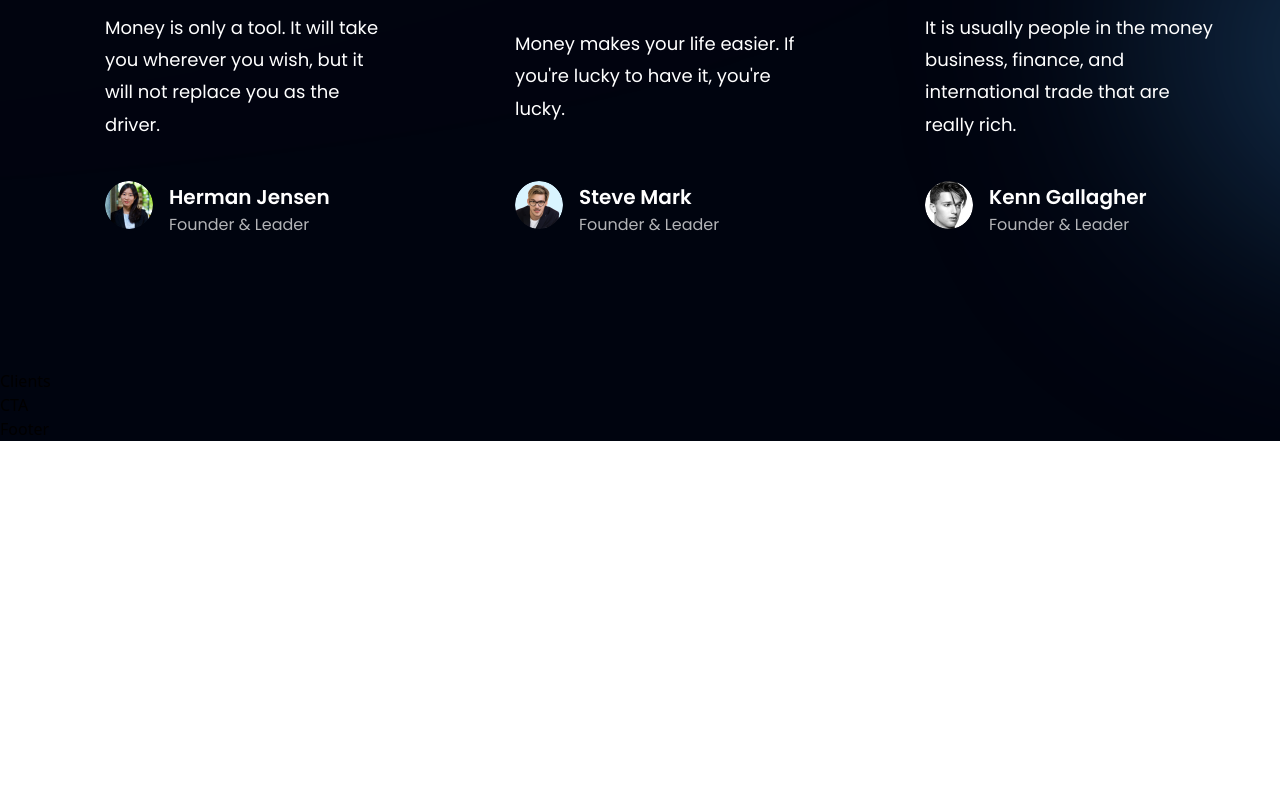
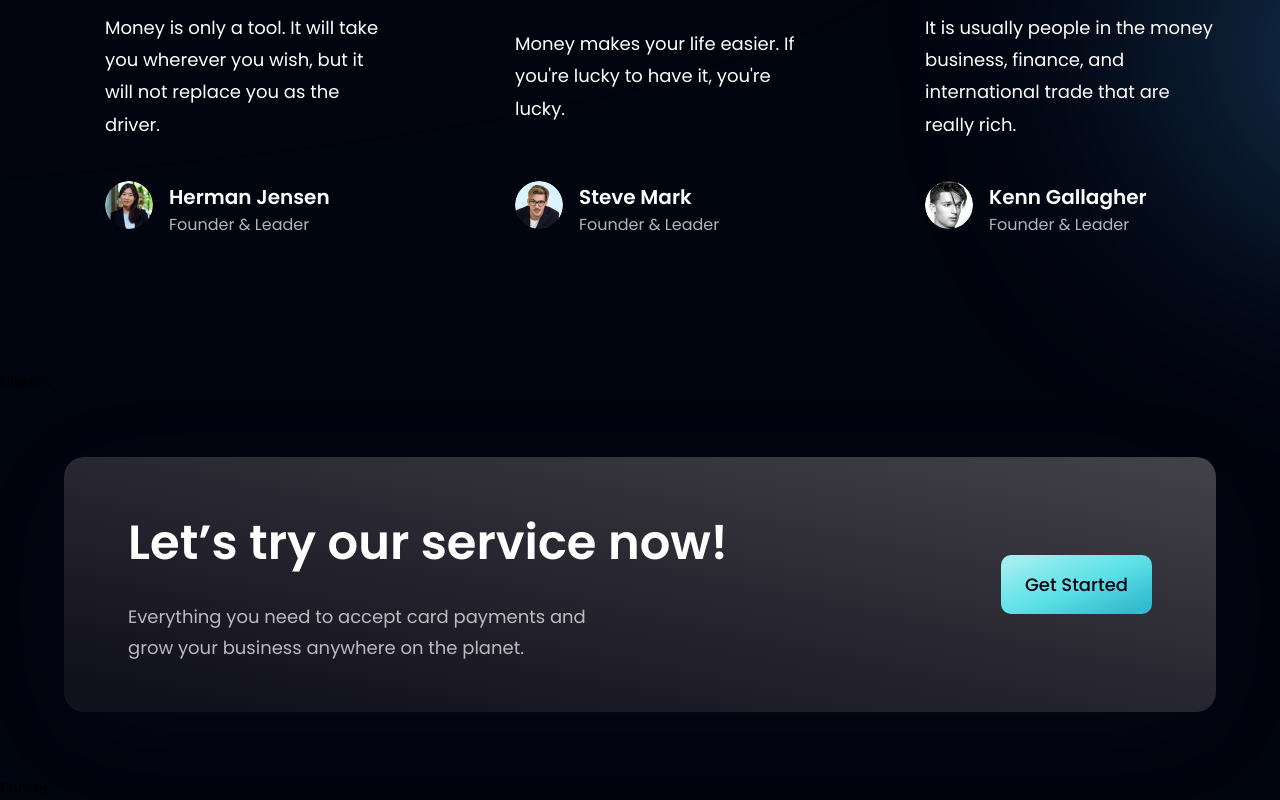
Before and after one commit to vcristian1/ibank, a React (Vite) app: page / in a window 1280 px wide. Shown: the part 3229-4029 px from the top of the page. Before the commit the page ends 3670 px from the top, so only its background shows below. Built offline with nearby package versions, Linux system fonts and the light colour scheme.

Commit message:
completed CTA component, adjusted margin left in Testimonials component

```diff
--- a/src/components/CTA.jsx
+++ b/src/components/CTA.jsx
@@ -1,9 +1,20 @@
-import React from 'react'
+import styles from "../style";
+import Button from "./Button";
 
-const CTA = () => {
-  return (
-    <div>CTA</div>
-  )
-}
+const CTA = () => (
+  <section className={`md:ml-16 md:mr-16 ml-6 mr-6 ${styles.flexCenter} ${styles.marginY} ${styles.padding} sm:flex-row flex-col bg-black-gradient-2 rounded-[20px] box-shadow`}>
+    <div className="flex-1 flex flex-col">
+      <h2 className={styles.heading2}>Let’s try our service now!</h2>
+      <p className={`${styles.paragraph} max-w-[470px] mt-5`}>
+        Everything you need to accept card payments and grow your business
+        anywhere on the planet.
+      </p>
+    </div>
 
-export default CTA
+    <div className={`${styles.flexCenter} sm:ml-10 ml-0 sm:mt-0 mt-10`}>
+      <Button />
+    </div>
+  </section>
+);
+
+export default CTA;
--- a/src/components/Testimonials.jsx
+++ b/src/components/Testimonials.jsx
@@ -6,7 +6,7 @@ const Testimonials = () => (
   <section id="clients" className={`${styles.paddingY} ${styles.flexCenter} flex-col relative`}>
     <div className="absolute z-[0] w-[60%] h-[60%] -right-[50%] rounded-full blue__gradient bottom-40" />
 
-    <div className="w-full flex justify-between items-center md:flex-row flex-col sm:mb-16 mb-6 relative z-[1] md:ml-[130px]">
+    <div className="w-full flex justify-between items-center md:flex-row flex-col sm:mb-16 mb-6 relative z-[1] md:ml-[130px] ml-12">
       <h2 className={styles.heading2}>
         What People are <br className="sm:block hidden" /> saying about us
       </h2>
@@ -18,7 +18,7 @@ const Testimonials = () => (
       </div>
     </div>
 
-    <div className="flex flex-wrap sm:justify-start justify-center w-full feedback-container relative z-[1] md:ml-[130px]">
+    <div className="flex flex-wrap sm:justify-start justify-center w-full feedback-container relative z-[1] md:ml-[130px] ml-12">
       {feedback.map((card) => <FeedbackCard key={card.id} {...card} />)}
     </div>
   </section>
```
